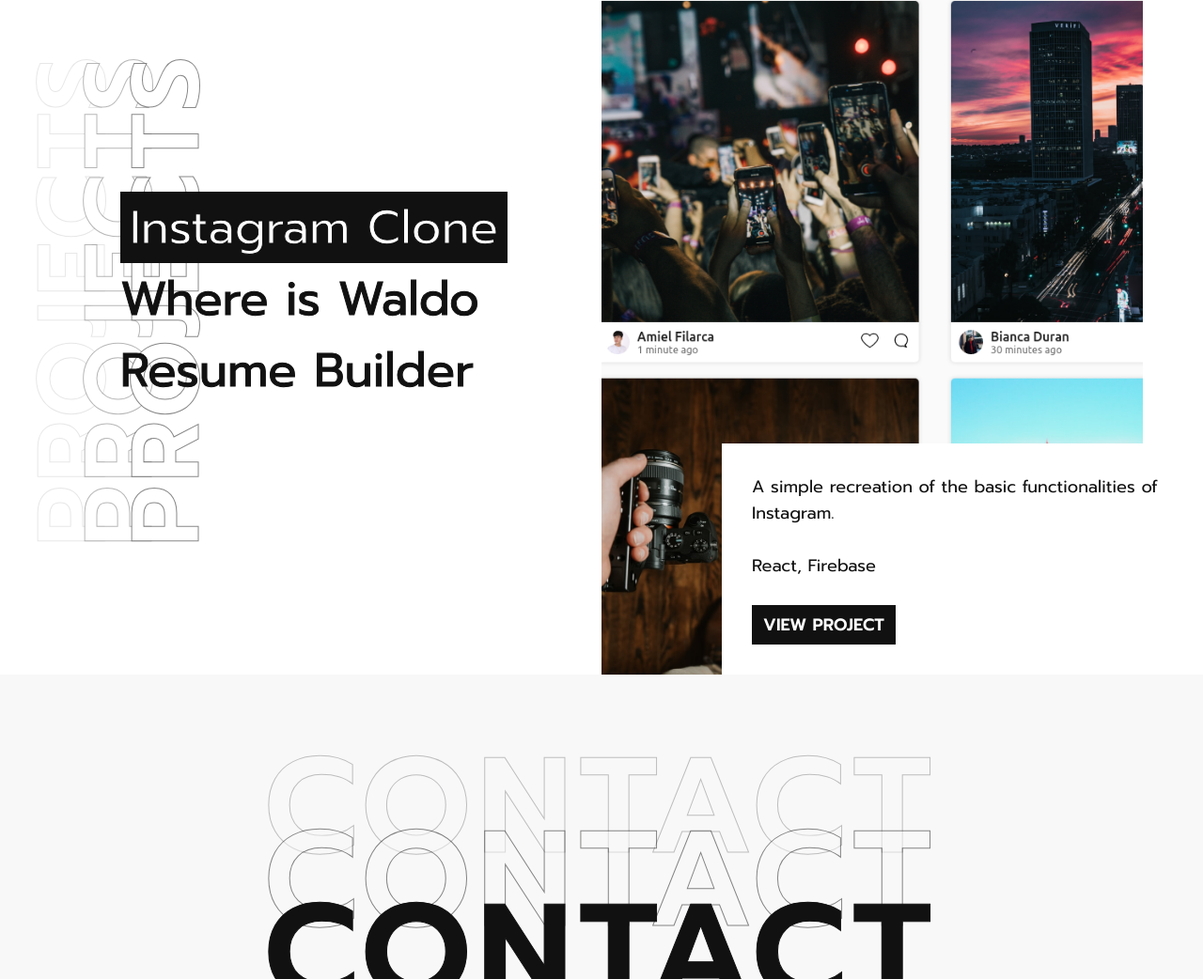
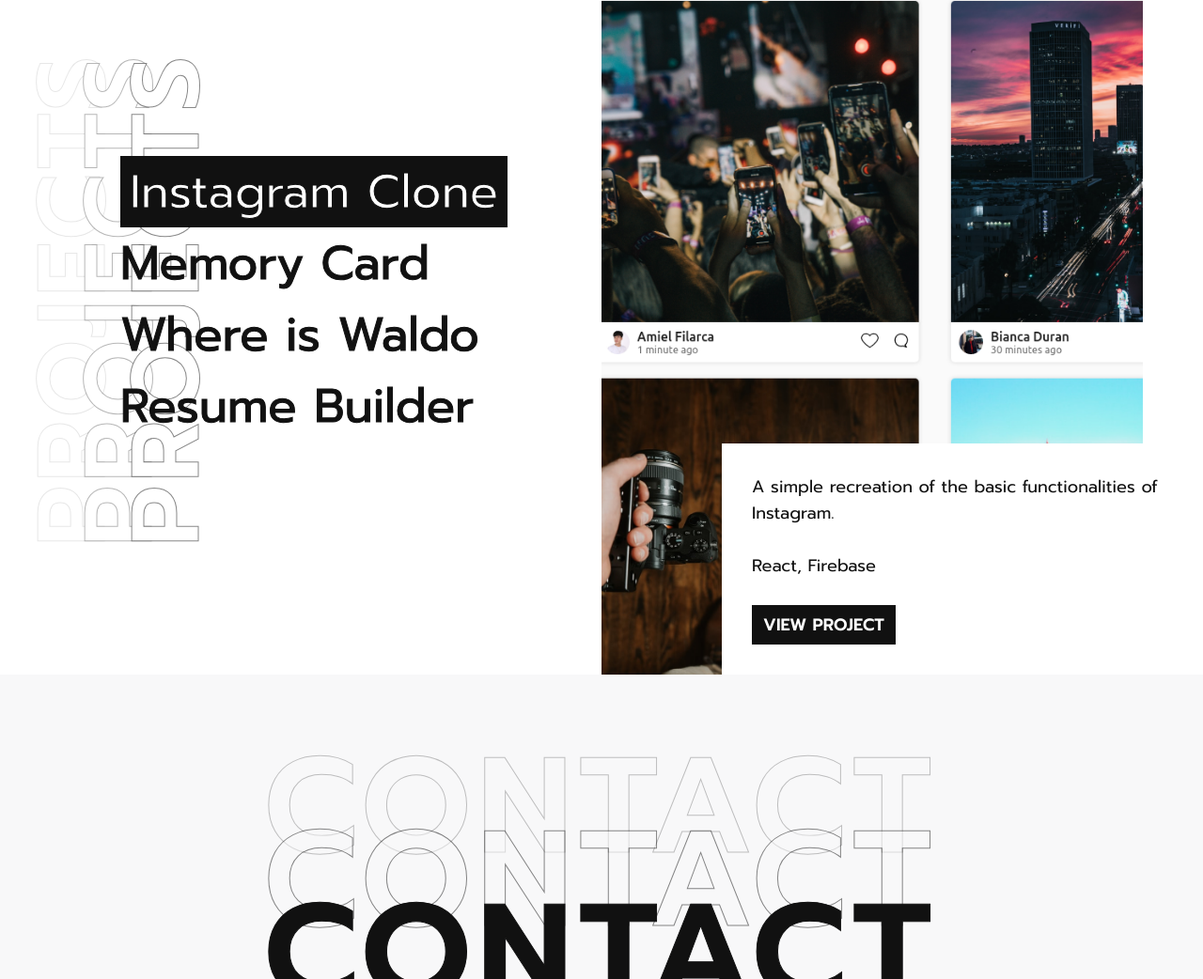
Before and after one commit to amielfilarca/amielfilarca.github.io, a Gatsby site: page / in a window 1280 px wide. Shown: the part 1682-2724 px from the top of the page at 94% size. Built offline with nearby package versions, Linux system fonts and the light colour scheme; Gatsby itself is replaced by a stand-in of ours.

Commit message:
added memory card to projects

```diff
--- a/src/projects.js
+++ b/src/projects.js
@@ -1,6 +1,7 @@
-import instagramClone from "./assets/instagram-clone.png";
-import resumeBuilder from "./assets/resume-builder.png";
-import whereIsWaldo from "./assets/where-is-waldo.png";
+import instagramClone from "./assets/instagram-clone.png"
+import resumeBuilder from "./assets/resume-builder.png"
+import whereIsWaldo from "./assets/where-is-waldo.png"
+import memoryCard from "./assets/memory-card.png"
 
 const projects = [
   {
@@ -14,6 +15,14 @@ const projects = [
   },
   {
     id: 2,
+    image: memoryCard,
+    name: "Memory Card",
+    description: "A memory game using Artifact cards.",
+    tools: "React, Gatsby",
+    link: "https://amielfilarca.github.io/memory-card/",
+  },
+  {
+    id: 3,
     image: whereIsWaldo,
     name: "Where is Waldo",
     description:
@@ -22,13 +31,13 @@ const projects = [
     link: "https://amielfilarca.github.io/where-is-waldo",
   },
   {
-    id: 3,
+    id: 4,
     image: resumeBuilder,
     name: "Resume Builder",
     description: "Generates a resume that is downloadable in PDF format.",
     tools: "React",
     link: "https://amielfilarca.github.io/cv-application",
   },
-];
+]
 
-export default projects;
+export default projects
```
Also changed, not shown: 1 other file.
